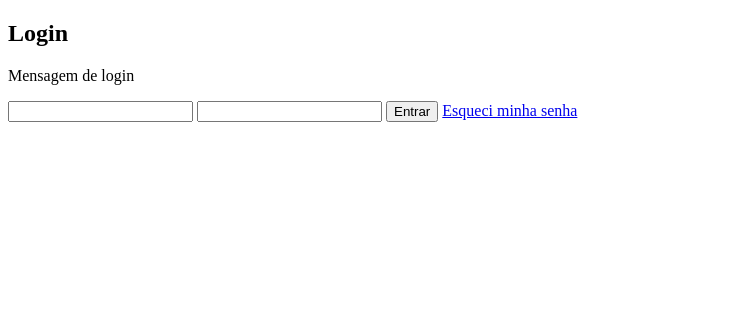
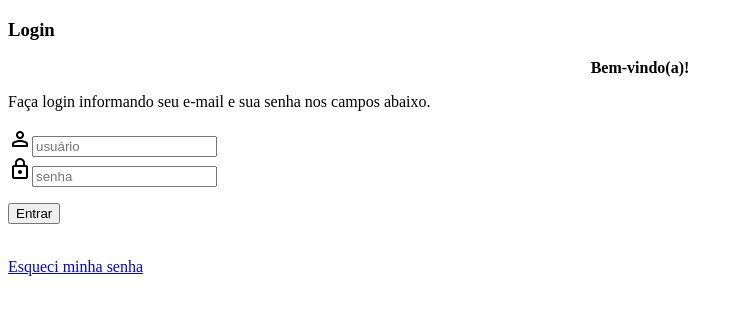
Before and after one commit to thierrymontemor/projeto-login, a plain HTML site: page login.html in a window 1280 px wide. Shown: the whole page, without its empty margins (0-743 px from the left). Drawn offline with nearby package versions, Linux system fonts and the light colour scheme.

Commit message:
Update login.html

```diff
--- a/login.html
+++ b/login.html
@@ -3,24 +3,28 @@
 <head>
     <meta charset="UTF-8">
     <meta name="viewport" content="width=device-width, initial-scale=1.0">
+    <link rel="stylesheet" href="estilos/style.css">
+    <link rel="stylesheet" href="https://fonts.googleapis.com/css2?family=Material+Symbols+Outlined:opsz,wght,FILL,GRAD@20..48,100..700,0..1,-50..200" />
     <title>Login</title>
 </head>
 <body>
     <main>
+        <section id="container">
+            <section id="imagem">
+
+            </section>
             <section id="login">
                 <h1>Login</h1>
-            <p>Mensagem de login</p>
+                <p style="text-align: center; margin-bottom: 12px; font-weight: 600;">Bem-vindo(a)!</p> <p>Faça login informando seu e-mail e sua senha nos campos abaixo.</p>
                 <div id="campos">
-                <form action="">
-                    <input type="email" name="email" id="iemail">
-                    <input type="password" name="senha" id="iname">
-                    <input type="submit" value="Entrar">
+                    <form action="login.php" method="POST">
+                        <div class="campos" ><span class="material-symbols-outlined">person</span><input type="email" name="user" id="iuser" placeholder="usuário" autocomplete="username"><br></div>
+                        <div class="campos" ><i class="material-symbols-outlined">lock</i><input type="password" name="senha" id="isenha" placeholder="senha" autocomplete="current-password"><br></div>
+                        <p id="entrar" rel="ientrar"><input type="submit" value="Entrar" id="ientrar"></p><br>
                         <a href="#">Esqueci minha senha</a>
                     </form>
                 </div>
-
             </section>
-        <section id="imagem">
 
         </section>
     </main>
```
Lines whose indentation alone changed are shown as unchanged.
